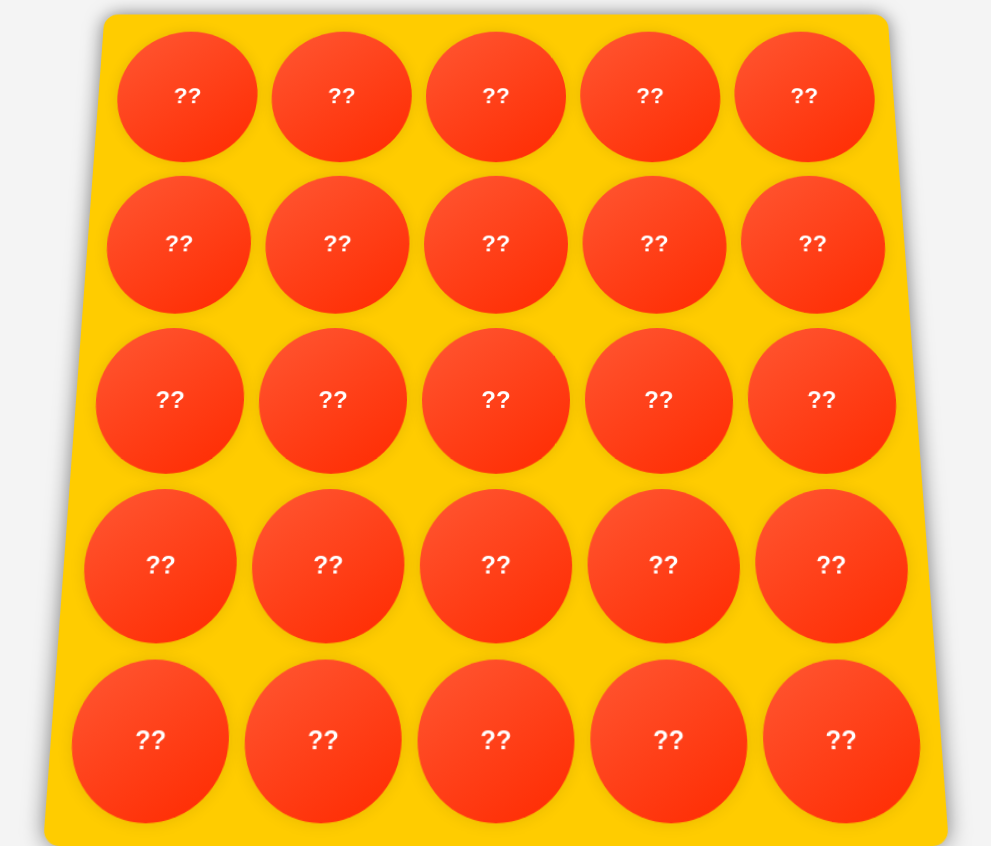
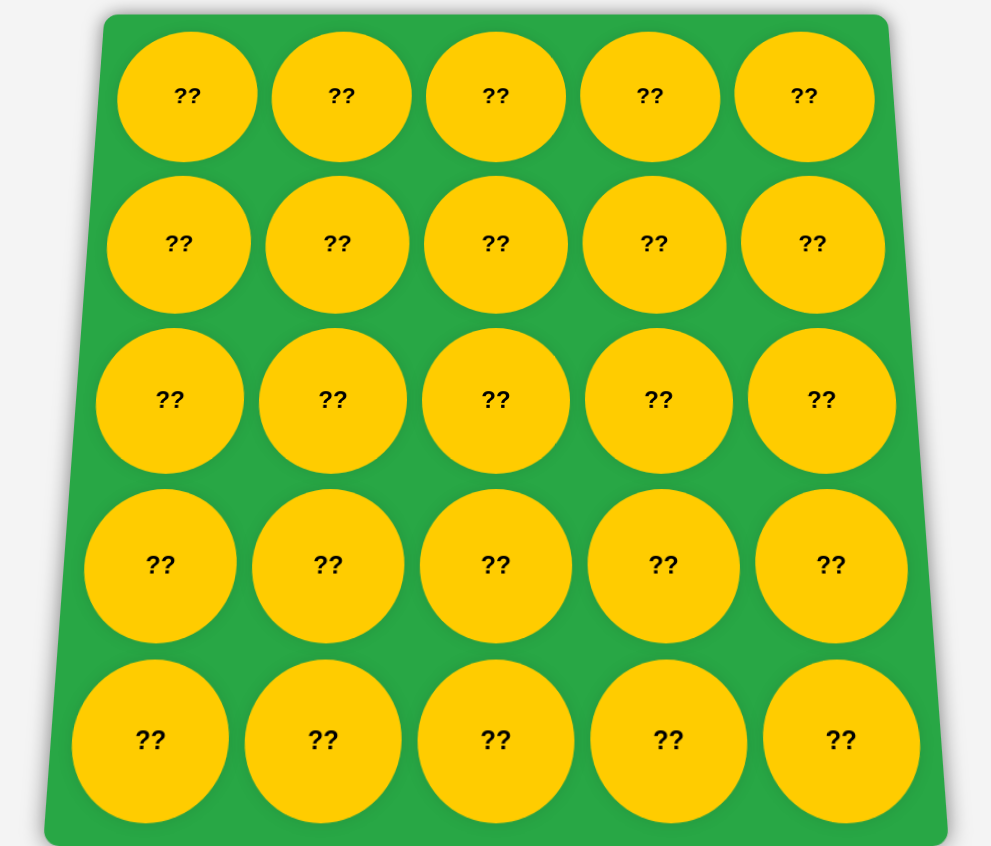
Before and after one commit to dmetrade/pop-it-genially, a plain HTML site: page index.html in a window 1280 px wide. Shown: the whole page, without its empty margins (144-1135 px from the left). Drawn offline with Linux system fonts and the light colour scheme.

Commit message:
Update index.html

```diff
--- a/index.html
+++ b/index.html
@@ -23,7 +23,7 @@
             height: 800px;
             gap: 15px;
             padding: 20px;
-            background: #ffcc00;
+            background: #28a745; /* Зеленый цвет для поп-ита */
             border-radius: 15px;
             box-shadow: 0 0 20px rgba(0, 0, 0, 0.5);
             transform: perspective(1000px) rotateX(10deg);
@@ -38,11 +38,11 @@
             display: flex;
             justify-content: center;
             align-items: center;
-            background: linear-gradient(145deg, #ff5733, #ff2a00);
+            background: #ffcc00; /* Желтый цвет для пузырьков */
             border-radius: 50%;
             font-size: 24px;
             font-weight: bold;
-            color: white;
+            color: black;
             cursor: pointer;
             transition: transform 0.2s, box-shadow 0.2s;
             width: 100%;
```
